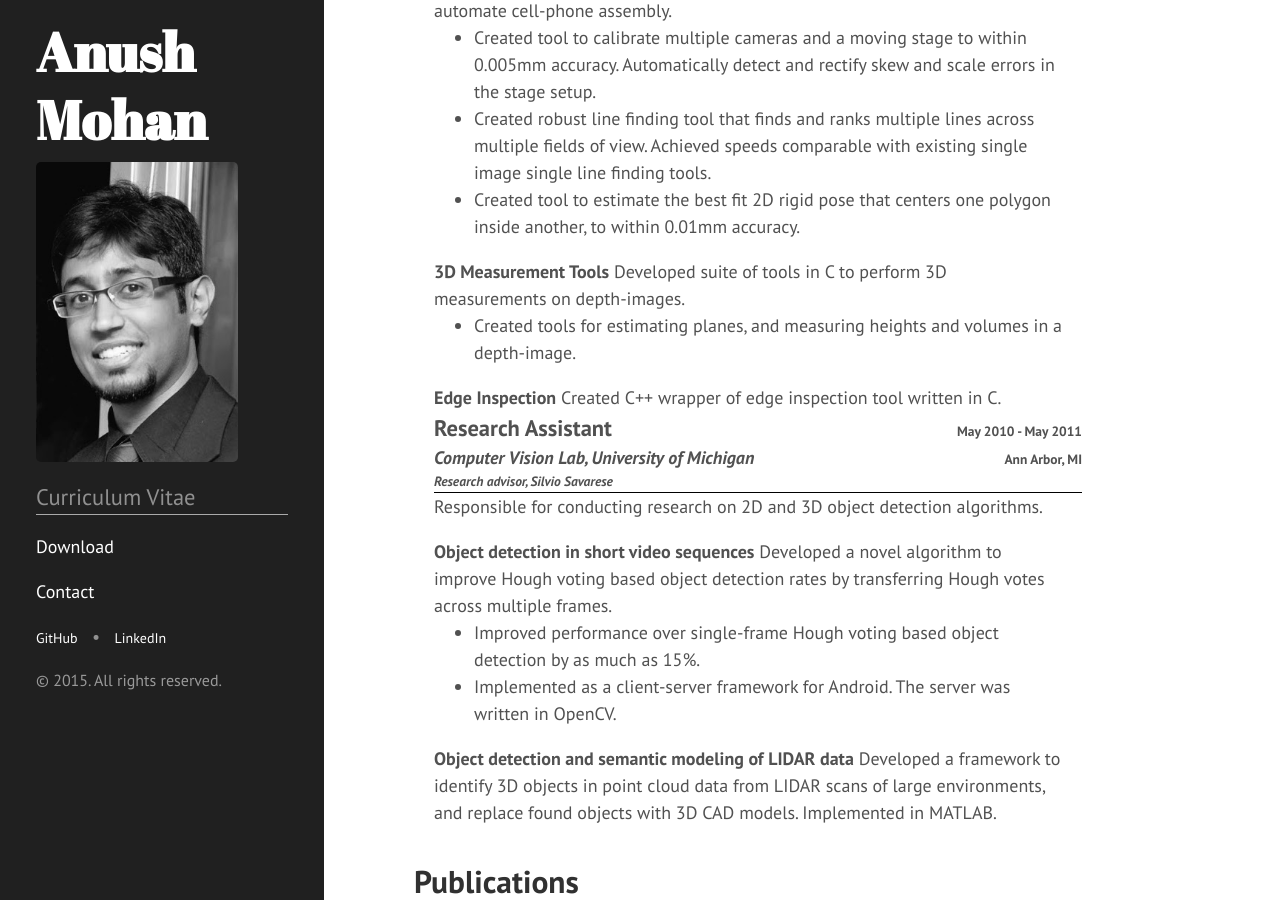
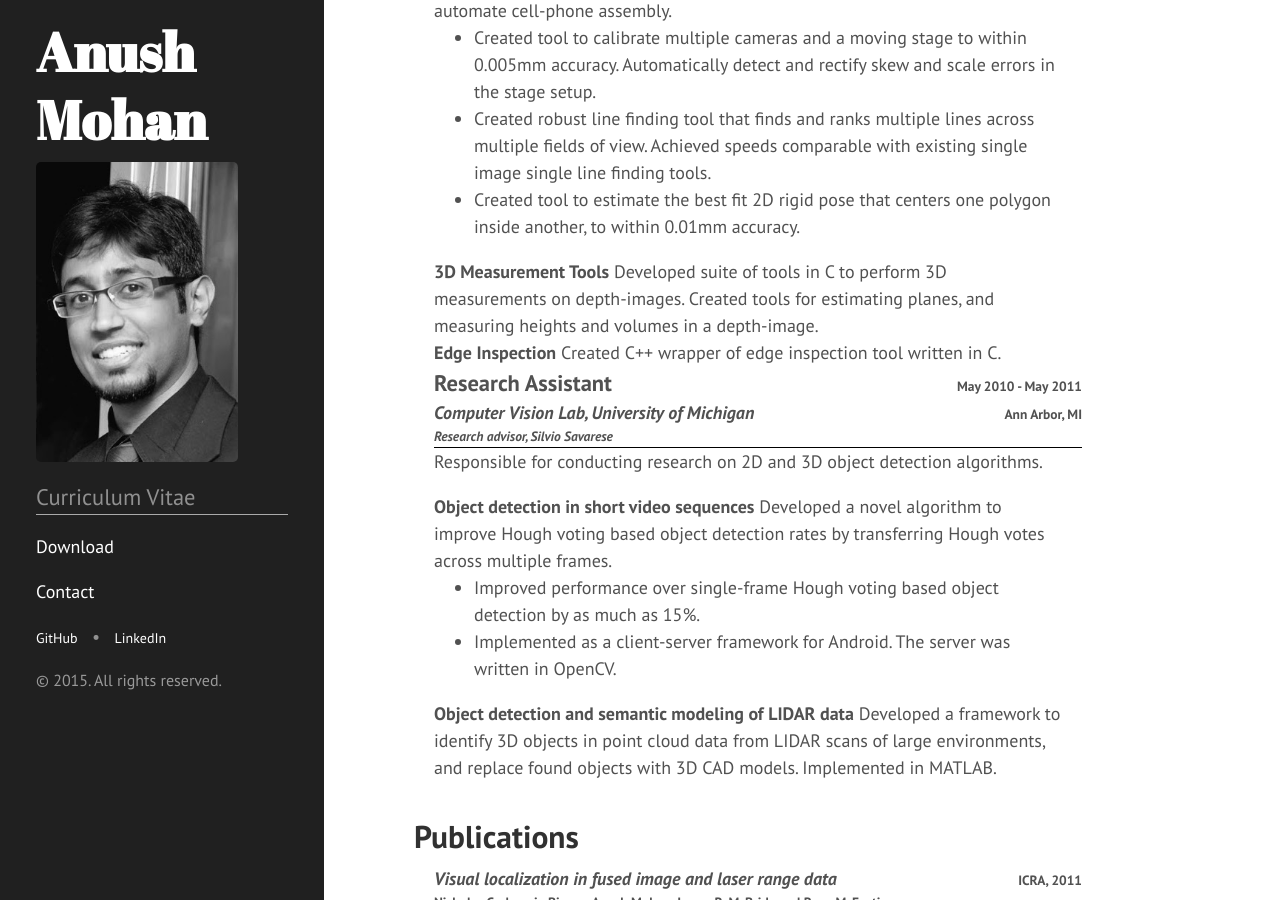
Before and after one commit to anushmohan/resume, a Jekyll site: the page built from index.html, in a window 1280 px wide and 900 px high, scrolled down 776 px. Built offline with Jekyll 4.4.1, drawn with Linux system fonts in a browser that asks for light colours; Markdown is read by kramdown in place of the engine named in the settings.

Commit message:
Remove extra bullets from Cognex experience

```diff
--- a/_includes/resume.html
+++ b/_includes/resume.html
@@ -114,13 +114,8 @@
           <!-- PROJECT 2 -->
           <div class="table">
             <b>3D Measurement Tools</b> Developed suite of tools in C to perform
-            3D measurements on depth-images.
-            <ul>
-              <li>
-                Created tools for estimating planes, and measuring heights and
-                volumes in a depth-image.
-              </li>
-            </ul>
+            3D measurements on depth-images. Created tools for estimating planes,
+            and measuring heights and volumes in a depth-image.
           </div>
           <!-- PROJECT 3 -->
           <div class="table">
```
